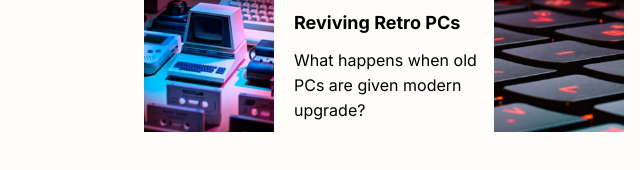
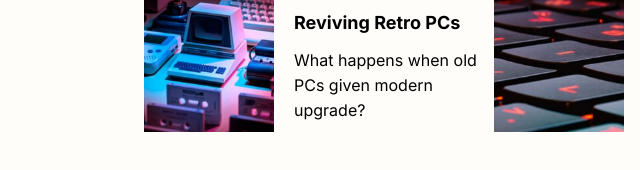
Before and after one commit to Tissyashri77/news-homepage-main, a plain HTML site: page index.html in a window 1280 px wide. Shown: the part 702-872 px from the top of the page, 0-640 px from the left. Drawn offline with Linux system fonts and the light colour scheme.

Commit message:
changes in files

```diff
--- a/index.html
+++ b/index.html
@@ -72,7 +72,7 @@
               <div class="card-desc">
                 <h1>01</h1>
                 <h3>Reviving Retro PCs</h3>
-                <p>What happens when old PCs are given modern upgrade?</p>
+                <p>What happens when old PCs given modern upgrade?</p>
               </div>
            </div>
            <div class="card2">
```
